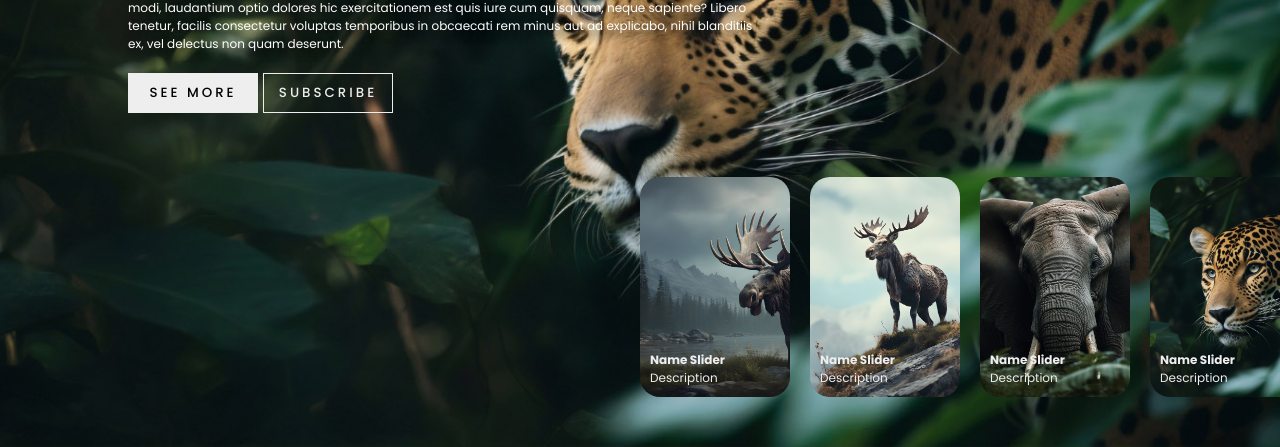
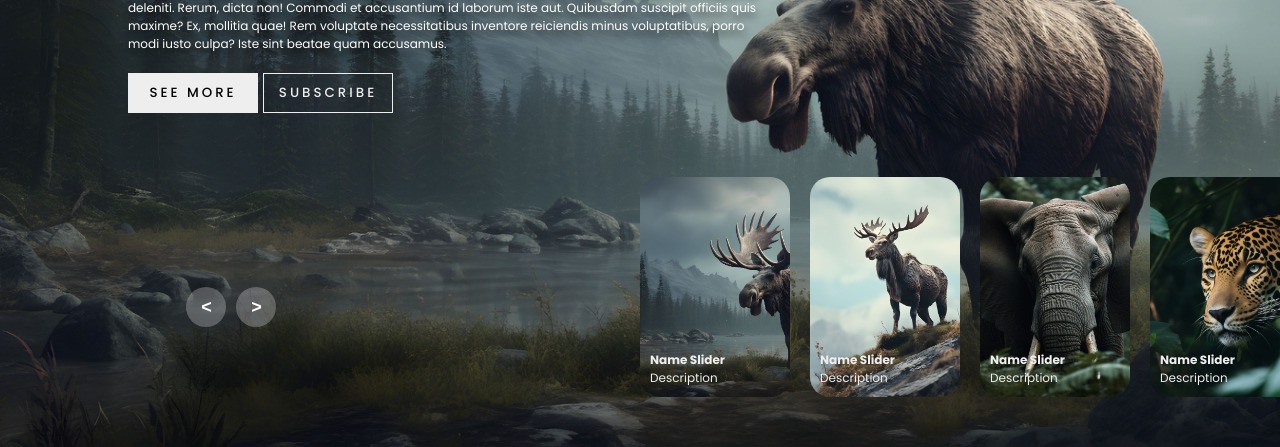
Before and after one commit to sirajulislam16/Slide-Design-Carousel, a plain HTML site: page index.html in a window 1280 px wide. Shown: the part 353-800 px from the top of the page. Drawn offline with Linux system fonts and the light colour scheme.

Commit message:
add autho, title, topic, description, buttons animation

```diff
--- a/index.html
+++ b/index.html
@@ -26,7 +26,7 @@
             <div class="author">MAHIN</div>
             <div class="title">SLIDE DESIGN</div>
             <div class="topic">ANIMAL</div>
-            <div class="descripion">
+            <div class="description">
               <!-- lorem -->
               Lorem ipsum dolor sit amet consectetur adipisicing elit. Cum velit
               eveniet, culpa reiciendis quod sapiente deleniti. Rerum, dicta
@@ -47,7 +47,7 @@
             <div class="author">MAHIN</div>
             <div class="title">SLIDE DESIGN</div>
             <div class="topic">ANIMAL</div>
-            <div class="descripion">
+            <div class="description">
               <!-- lorem -->
               Lorem ipsum dolor sit amet consectetur adipisicing elit. Sapiente
               soluta eius quo voluptates harum consequuntur ipsa odio debitis
@@ -68,7 +68,7 @@
             <div class="author">MAHIN</div>
             <div class="title">SLIDE DESIGN</div>
             <div class="topic">ANIMAL</div>
-            <div class="descripion">
+            <div class="description">
               <!-- lorem -->
               Lorem ipsum dolor sit amet consectetur adipisicing elit. Corrupti
               suscipit alias esse sunt excepturi quaerat eos totam quod omnis.
@@ -89,7 +89,7 @@
             <div class="author">MAHIN</div>
             <div class="title">SLIDE DESIGN</div>
             <div class="topic">ANIMAL</div>
-            <div class="descripion">
+            <div class="description">
               <!-- lorem -->
               Lorem ipsum dolor sit, amet consectetur adipisicing elit. Ipsum
               vero sit error minus maiores minima odit modi, laudantium optio
@@ -137,6 +137,11 @@
           </div>
         </div>
       </div>
+      <!-- arrows -->
+       <div class="arrows">
+        <button id="prev"><</button>
+        <button id="next">></button>
+       </div>
     </div>
     <script src="app.js"></script>
   </body>
--- a/style.css
+++ b/style.css
@@ -123,3 +123,68 @@ header a{
 .thumbnail .item .content .title{
     font-weight: bold;
 }
+
+/* arrow */
+.arrows{
+    position: absolute;
+    top: 80%;
+    right: 62%;
+    width: 300px;
+    max-width: 30%;
+    display: flex;
+    gap: 10px;
+    align-items: center;
+}
+.arrows button{
+    width: 40px;
+    height: 40px;
+    border-radius: 50%;
+    background-color: #eee4;
+    border: none;
+    /* font-family: monospace; */
+    color: #fff;
+    font-weight: bold;
+    font-size: large;
+    transition: 0.5s;
+    cursor: pointer;
+    z-index: 100;
+
+}
+
+.arrows button:hover{
+    background-color: #eee;
+    color: #555;
+}
+.carousel .list .items:nth-child(1){
+    z-index: 1;
+}
+.carousel .list .items:nth-child(1) .author,
+.carousel .list .items:nth-child(1) .title,
+.carousel .list .items:nth-child(1) .topic,
+.carousel .list .items:nth-child(1) .description,
+.carousel .list .items:nth-child(1) .buttons{
+    transform: translateY(50px);
+    filter: blur(20);
+    opacity: 0;
+    animation: showContent  0.5s 1s linear 1 forwards;
+
+}
+@keyframes showContent {
+    to{
+        opacity: 1;
+        filter: blur(0);
+        transform: translateY(0);
+    }
+
+}
+.carousel .list .items:nth-child(1) .title{
+    animation-delay: 1.2s;
+}
+.carousel .list .items:nth-child(1) .topic{
+    animation-delay: 1.4s;
+}
+.carousel .list .items:nth-child(1) .description{
+    animation-delay: 1.6s;
+}.carousel .list .items:nth-child(1) .buttons{
+    animation-delay: 1.8s;
+}
```
